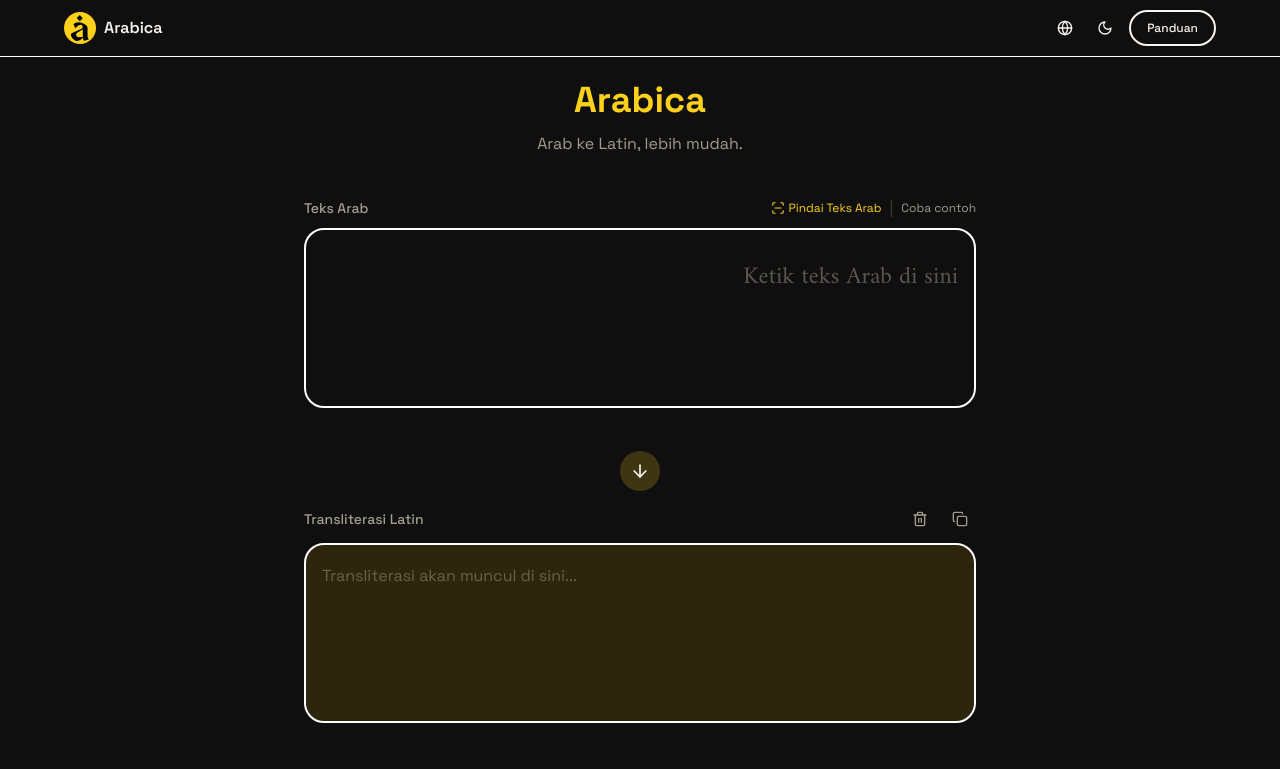
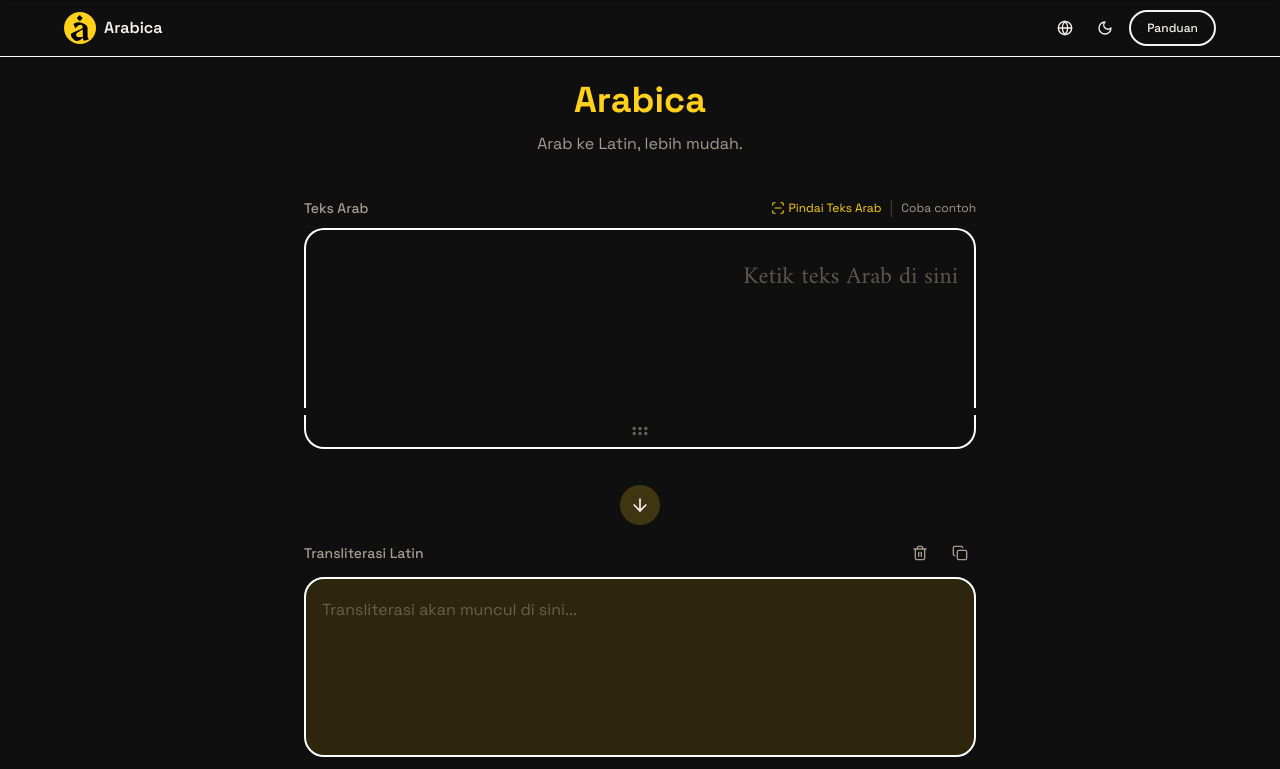
Before and after one commit to adinegara/arabica, a React (Vite) app: page / in a window 1280 px wide. Shown: the top 769 px of the page. Built offline with nearby package versions, Linux system fonts and the light colour scheme; no server answers.

Commit message:
add resize on input

```diff
--- a/src/components/Transliterator.tsx
+++ b/src/components/Transliterator.tsx
@@ -1,5 +1,5 @@
-import { useState, useEffect } from 'react';
-import { Copy, Check, ArrowDown, Trash2, ScanLine } from 'lucide-react';
+import { useState, useEffect, useRef, useCallback } from 'react';
+import { Copy, Check, ArrowDown, Trash2, ScanLine, GripHorizontal } from 'lucide-react';
 import { transliterate } from '@/lib/transliterator';
 import { useToast } from '@/hooks/use-toast';
 import { useLanguage } from '@/contexts/LanguageContext';
@@ -11,6 +11,7 @@ const Transliterator = () => {
   const [outputText, setOutputText] = useState('');
   const [copied, setCopied] = useState(false);
   const [showScanner, setShowScanner] = useState(false);
+  const textareaRef = useRef<HTMLTextAreaElement>(null);
   const { toast } = useToast();
   const { t } = useLanguage();
   const { getConfig } = useTransliterationRules();
@@ -40,6 +41,25 @@ const Transliterator = () => {
 
   const sampleArabicText = 'اَللّٰهُمَّ اِنِّيْ اَسْأَلُكَ اَنْ تَرْزُقَنِيْ رِزْقًا حَلاَلاً وَاسِعًا طَيِّبًا';
 
+  const handleResizePointerDown = useCallback((e: React.PointerEvent) => {
+    e.preventDefault();
+    const textarea = textareaRef.current;
+    if (!textarea) return;
+    const startY = e.clientY;
+    const startHeight = textarea.offsetHeight;
+
+    const onPointerMove = (moveEvent: PointerEvent) => {
+      const delta = moveEvent.clientY - startY;
+      textarea.style.height = `${Math.max(140, startHeight + delta)}px`;
+    };
+    const onPointerUp = () => {
+      document.removeEventListener('pointermove', onPointerMove);
+      document.removeEventListener('pointerup', onPointerUp);
+    };
+    document.addEventListener('pointermove', onPointerMove);
+    document.addEventListener('pointerup', onPointerUp);
+  }, []);
+
   return (
     <div className="w-full max-w-2xl mx-auto animate-fade-in px-0">
       {/* Input */}
@@ -66,12 +86,19 @@ const Transliterator = () => {
           </div>
         </div>
         <textarea
+          ref={textareaRef}
           value={inputText}
           onChange={(e) => setInputText(e.target.value)}
           placeholder={t('arabicPlaceholder')}
-          className="text-area-box arabic-text"
+          className="text-area-box arabic-text rounded-b-none border-b-0"
           dir="rtl"
         />
+        <div
+          onPointerDown={handleResizePointerDown}
+          className="flex items-center justify-center gap-4 py-1.5 cursor-ns-resize border-2 border-t-0 border-border rounded-b-xl hover:bg-muted/50 transition-colors select-none touch-none"
+        >
+          <GripHorizontal className="w-5 h-5 text-muted-foreground/60" />
+        </div>
       </div>
 
       {/* Arrow indicator */}
```
